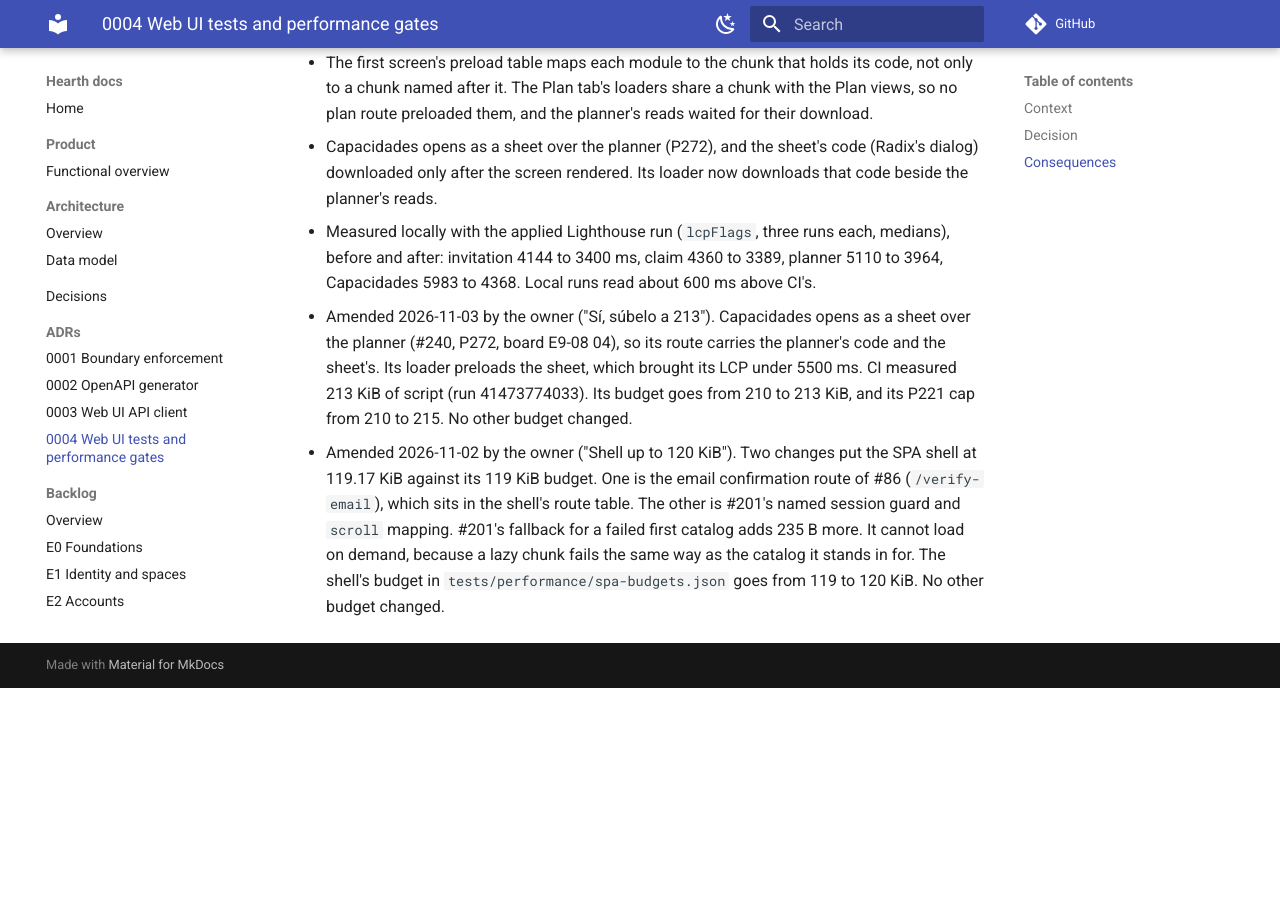
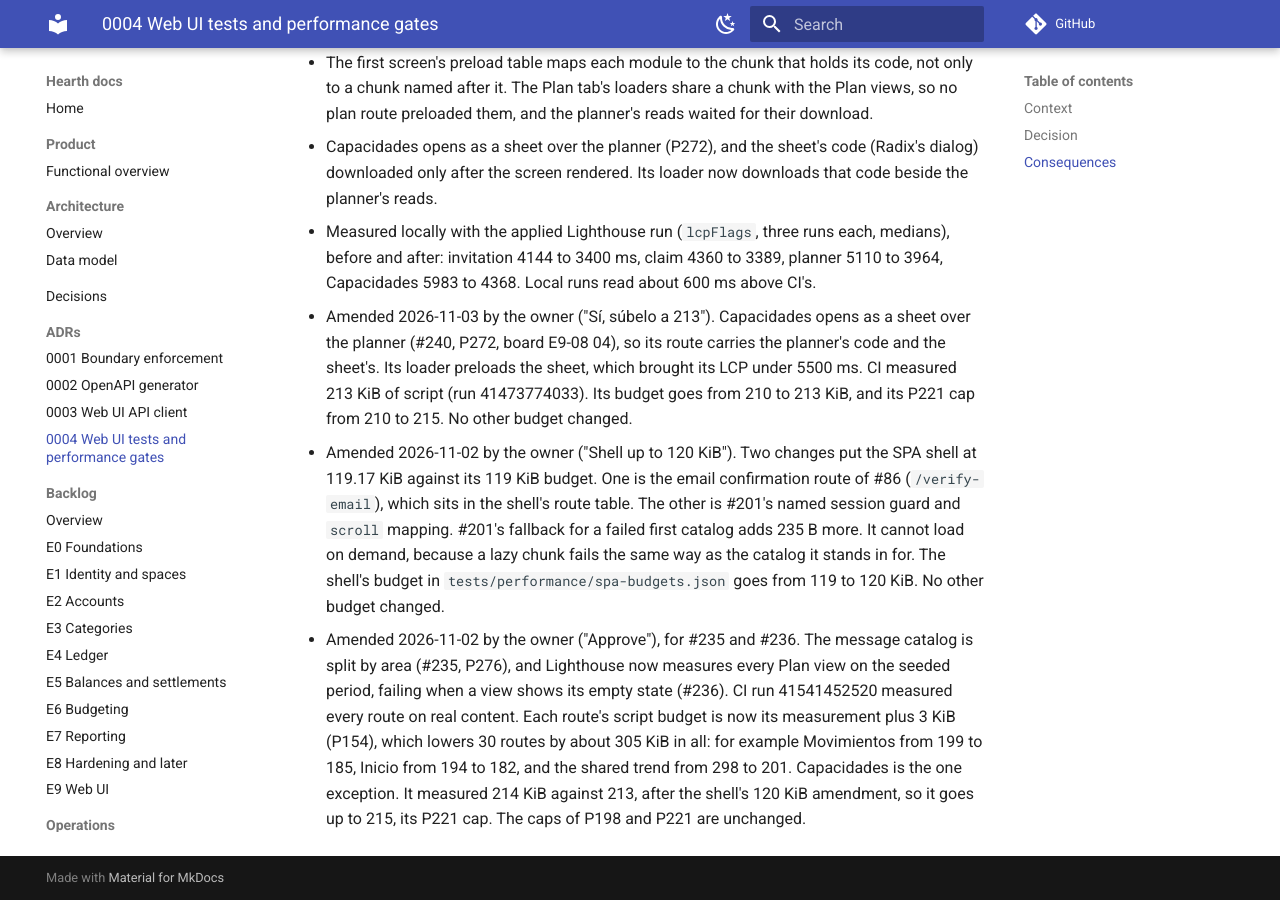
Before and after one commit to Facabore/Hearth, an MkDocs documentation site: the page built from docs/adr/0004-web-ui-testing-and-performance-gates.md, in a window 1280 px wide and 900 px high, scrolled down 3767 px. Built offline with MkDocs 1.6.1 and Material for MkDocs 9.7.7, drawn with Linux system fonts in a browser that asks for light colours; comment, search, counter and statistics services are not loaded; before the commit the page ends 4455 px from its top, so only the background shows below that.

Commit message:
perf: every route's script budget is its measurement plus 3 KiB, and Capacidades 215 (Refs #235, #236)
The owner's ADR 0004 amendment after the catalog split and the Lighthouse
fix: CI measured every route on real content, so 30 routes come down by
about 305 KiB in all, and Capacidades, at 214 after the shell's amendment,
goes to its P221 cap of 215. The budget test reads the route's budget
instead of a number that each amendment made stale.

```diff
--- a/docs/adr/0004-web-ui-testing-and-performance-gates.md
+++ b/docs/adr/0004-web-ui-testing-and-performance-gates.md
@@ -42,3 +42,4 @@ The owner kept React and Next.js on one condition: the UI must be fast, with Cor
   - Measured locally with the applied Lighthouse run (`lcpFlags`, three runs each, medians), before and after: invitation 4144 to 3400 ms, claim 4360 to 3389, planner 5110 to 3964, Capacidades 5983 to 4368. Local runs read about 600 ms above CI's.
 - Amended 2026-11-03 by the owner ("Sí, súbelo a 213"). Capacidades opens as a sheet over the planner (#240, P272, board E9-08 04), so its route carries the planner's code and the sheet's. Its loader preloads the sheet, which brought its LCP under 5500 ms. CI measured 213 KiB of script (run 41473774033). Its budget goes from 210 to 213 KiB, and its P221 cap from 210 to 215. No other budget changed.
 - Amended 2026-11-02 by the owner ("Shell up to 120 KiB"). Two changes put the SPA shell at 119.17 KiB against its 119 KiB budget. One is the email confirmation route of #86 (`/verify-email`), which sits in the shell's route table. The other is #201's named session guard and `scroll` mapping. #201's fallback for a failed first catalog adds 235 B more. It cannot load on demand, because a lazy chunk fails the same way as the catalog it stands in for. The shell's budget in `tests/performance/spa-budgets.json` goes from 119 to 120 KiB. No other budget changed.
+- Amended 2026-11-02 by the owner ("Approve"), for #235 and #236. The message catalog is split by area (#235, P276), and Lighthouse now measures every Plan view on the seeded period, failing when a view shows its empty state (#236). CI run 41541452520 measured every route on real content. Each route's script budget is now its measurement plus 3 KiB (P154), which lowers 30 routes by about 305 KiB in all: for example Movimientos from 199 to 185, Inicio from 194 to 182, and the shared trend from 298 to 201. Capacidades is the one exception. It measured 214 KiB against 213, after the shell's 120 KiB amendment, so it goes up to 215, its P221 cap. The caps of P198 and P221 are unchanged.
```
Also changed, not shown: 2 other files.
